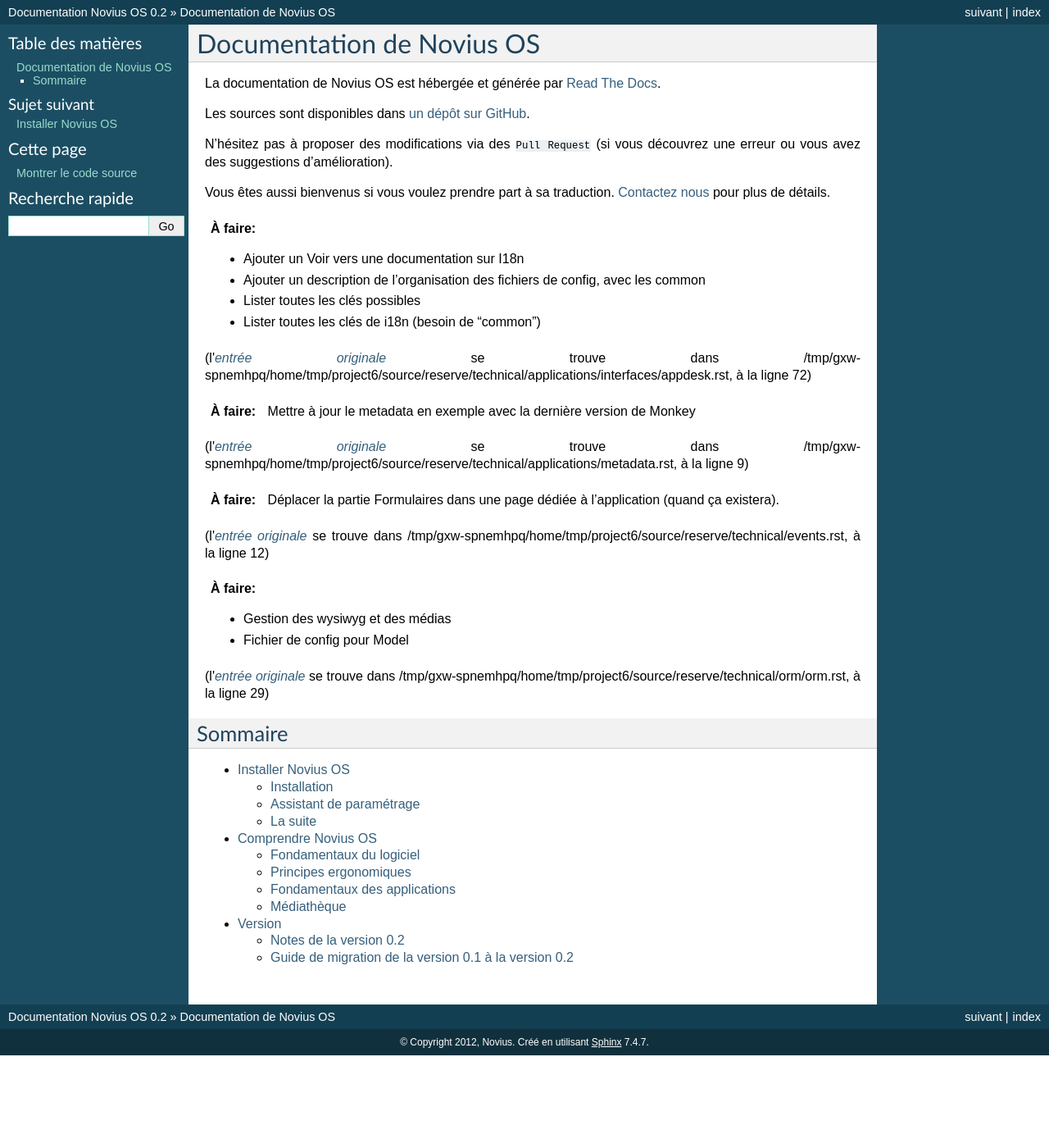
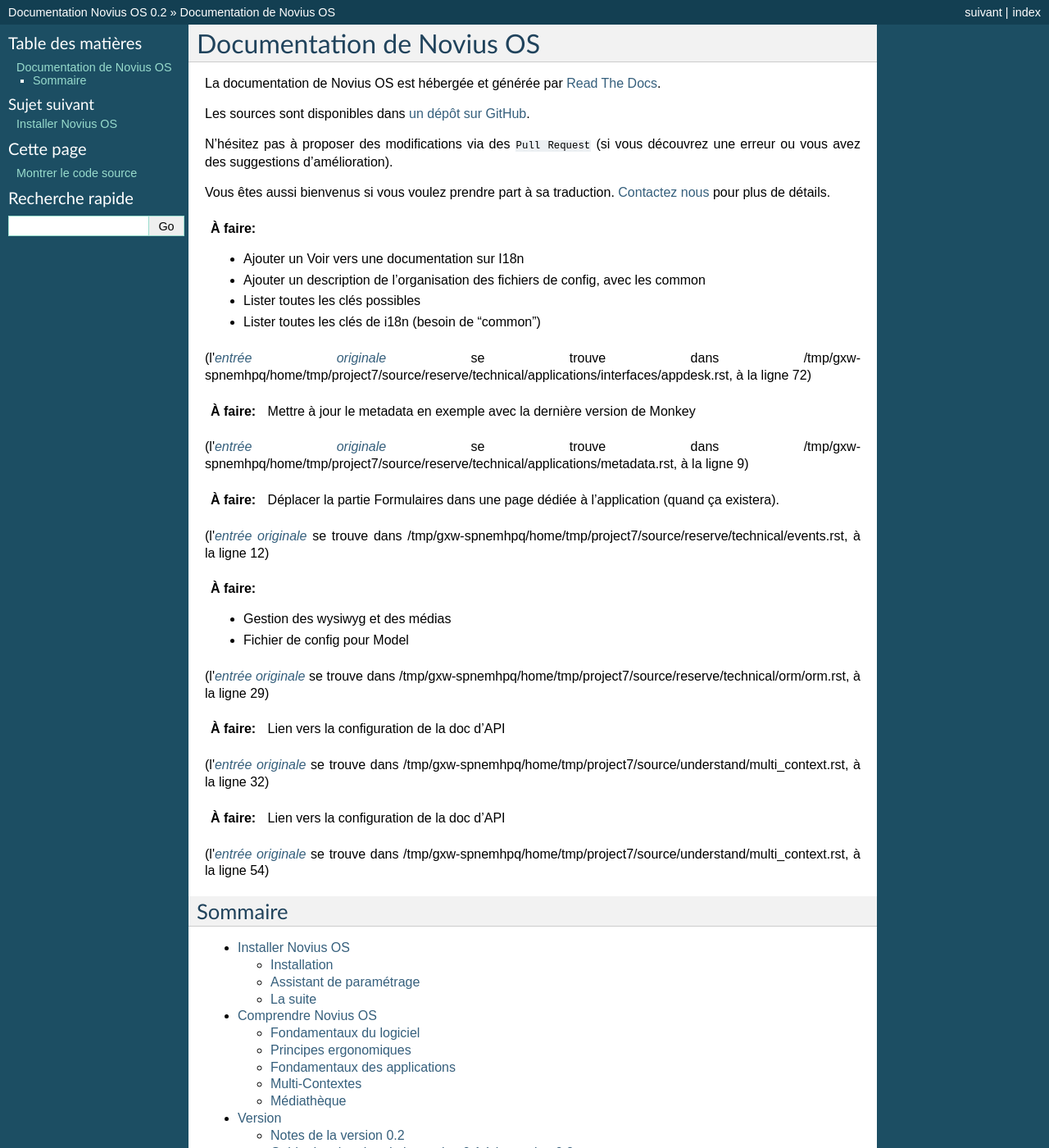
Before and after one commit to vrcAlbert/documentation-api, a Sphinx documentation site: the page built from source/index.rst, in a window 1280 px wide and 1400 px high. Shown: the whole window at 82% size. Built offline with Sphinx 7.4.7, drawn with Linux system fonts in a browser that asks for light colours; some of the changed lines change nothing that is shown.

Commit message:
multi context

```diff
--- a/source/understand/index.rst
+++ b/source/understand/index.rst
@@ -6,4 +6,5 @@
 	fundamentals_software
 	ergonomie
 	applications
+	multi_context
 	media_centre
--- /dev/null
+++ b/source/understand/multi_context.rst
@@ -0,0 +1,56 @@
+Multi-Contextes
+###############
+
+| Novius OS peut nativement gérer plusieurs sites, chacun de ces sites pouvant avoir plusieurs versions linguistiques.
+| Un contexte est un binome site / langue.
+
+Exemple
+*******
+
+Votre instance de Novius OS peut gérer votre site vitrine qui se décline en 3 langues (français, anglais et espagnol),
+votre site pour mobile disponible qu'en français, et un site événementiel en anglais.
+
+============= ======== ======= ========
+Site / Langue Français Anglais Espagnol
+============= ======== ======= ========
+Vitrine       X        X       X
+Mobile        X
+Événementiel           X
+============= ======== ======= ========
+
+Votre instance Novius OS gérera alors **5** contextes :
+
+* Vitrine / Français
+* Vitrine / Anglais
+* Vitrine / Espagnol
+* Mobile / Français
+* Événementiel / Anglais
+
+Configuration
+*************
+
+.. todo::
+
+	Lien vers la configuration de la doc d'API
+
+Cas particuliers
+****************
+
+Qui peut le plus peut le moins. Votre Novius OS peut gérer :
+
+* un seul site dans plusieurs langues
+* plusieurs sites dans une seule langue
+* un seul site dans une seule langue
+
+L'interface du back-office tient compte de ses différents cas. Le terme _contexte_ s'effacera alors pour ne parler plus que de sites ou de langues.
+Il disparaitra même complètement en cas d'un seul site et de une seule langue.
+
+Ajouter des contextes
+*********************
+
+Vous pouvez ajouter à n'importe quel moment de nouveaux contextes, sites ou langues à votre configuration.
+Modifiez simplement votre fichier ``contexts.config.php``, les nouveaux contextes sont aussitôt pris en compte.
+
+.. todo::
+
+	Lien vers la configuration de la doc d'API
```
